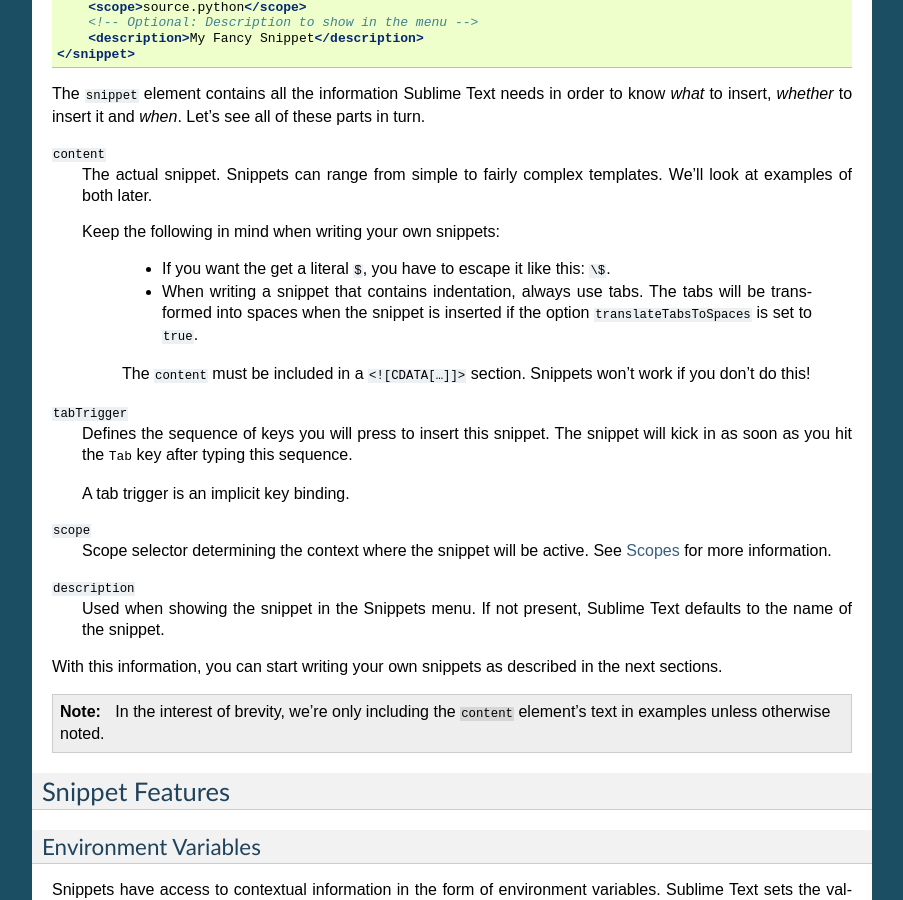
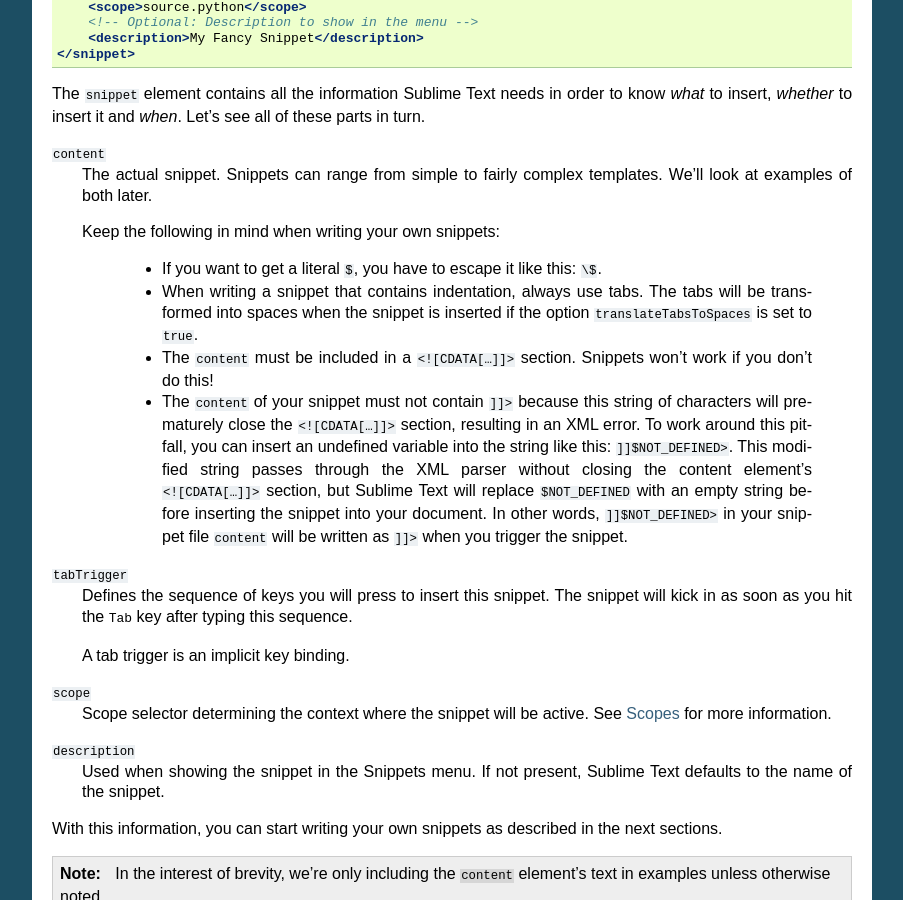
Before and after one commit to guillermooo/sublime-undocs, a Sphinx documentation site: the page built from source/extensibility/snippets.rst, in a window 1280 px wide and 900 px high, scrolled down 546 px. Shown: the whole window, without its empty margins (198-1101 px from the left). Built offline with Sphinx 7.4.7, drawn with Linux system fonts in a browser that asks for light colours.

Commit message:
Document how to use `]]>` in snippets

```diff
--- a/source/extensibility/snippets.rst
+++ b/source/extensibility/snippets.rst
@@ -44,14 +44,24 @@
 
     Keep the following in mind when writing your own snippets:
 
-        - If you want the get a literal ``$``, you have to escape it like this: ``\$``.
+        - If you want to get a literal ``$``, you have to escape it like this: ``\$``.
 
         - When writing a snippet that contains indentation, always use tabs. The
           tabs will be transformed into spaces when the snippet is inserted if the
           option ``translateTabsToSpaces`` is set to ``true``.
 
-        The ``content`` must be included in a ``<![CDATA[…]]>`` section.
-        Snippets won't work if you don't do this!
+        - The ``content`` must be included in a ``<![CDATA[…]]>`` section.
+          Snippets won't work if you don't do this!
+
+        - The ``content`` of your snippet must not contain ``]]>`` because this
+          string of characters will prematurely close the ``<![CDATA[…]]>`` section,
+          resulting in an XML error. To work around this pitfall, you can insert an
+          undefined variable into the string like this: ``]]$NOT_DEFINED>``. This
+          modified string passes through the XML parser without closing the content
+          element's ``<![CDATA[…]]>`` section, but Sublime Text will replace
+          ``$NOT_DEFINED`` with an empty string before inserting the snippet into
+          your document. In other words, ``]]$NOT_DEFINED>`` in your snippet file
+          ``content`` will be written as ``]]>`` when you trigger the snippet.
 
 ``tabTrigger``
     Defines the sequence of keys you will press to insert this snippet. The
```
